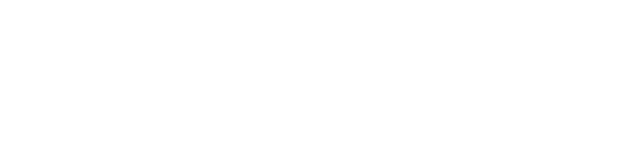
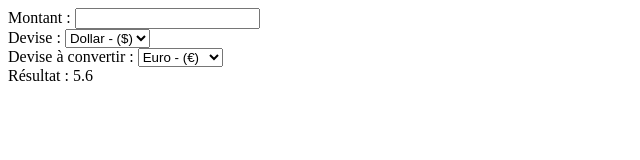
Before and after one commit to PriscilH/Tuto-Typescript, a plain HTML site: page P1/index.html in a window 1280 px wide. Shown: the whole page, without its empty margins (0-640 px from the left). Drawn offline with Linux system fonts and the light colour scheme.

Commit message:
edit index.html file in P1 folder

```diff
--- a/P1/index.html
+++ b/P1/index.html
@@ -6,7 +6,27 @@
     <title>Document</title>
 </head>
 <body>
-    <div id="app"></div>
+    <form>
+        <div>
+            <label>Montant :</label>
+            <input type="number" id="montant"/>
+        </div>
+        <div>
+            <label>Devise :</label>
+            <select id="devise-initiale">
+                <option value="Dollar">Dollar - ($)</option>
+                <option value="Euro">Euro - (€)</option>
+            </select>
+        </div>
+        <div>
+            <label>Devise à convertir :</label>
+            <select id="devise-finale">
+                <option value="Dollar">Dollar - ($)</option>
+                <option value="Euro" selected>Euro - (€)</option>
+            </select>
+        </div>
+        <div id="resultats">Résultat : 5.6</div>
+    </form>
     <script src="dist/main.js"></script>
 </body>
 </html>
```
